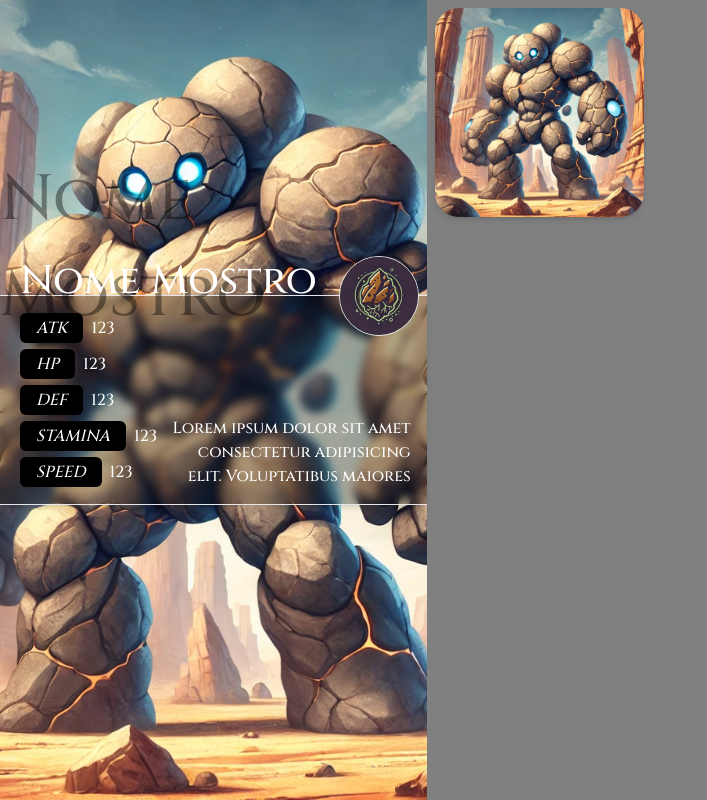
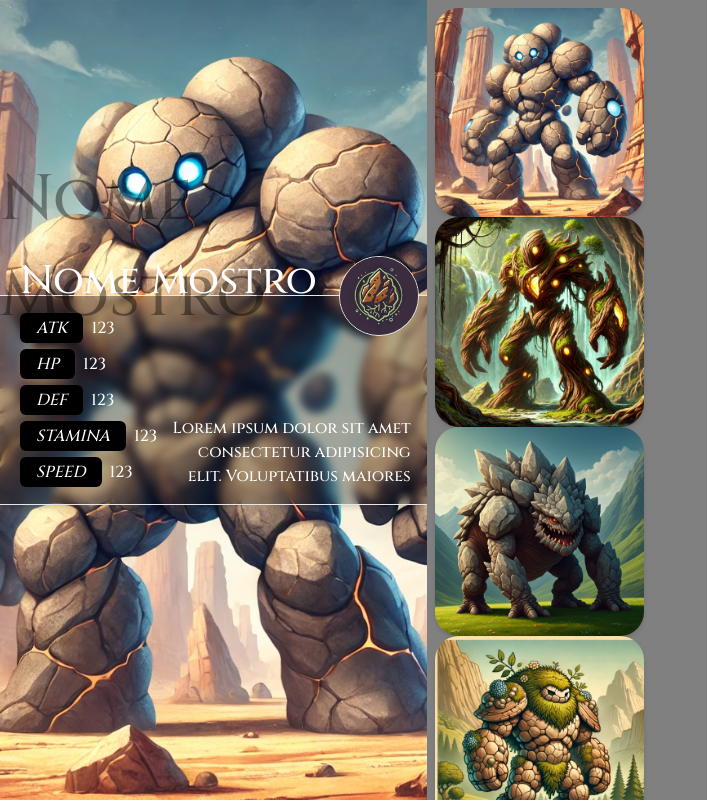
Before and after one commit to JackRosser/monstersfight, an Angular app: page / in a window 1280 px wide. Shown: the top 800 px of the page, without its empty margins (0-707 px from the left). Built offline with nearby package versions, Linux system fonts and the light colour scheme.

Commit message:
monsters

```diff
--- a/src/app/pages/monsterselect/monsterselect.component.html
+++ b/src/app/pages/monsterselect/monsterselect.component.html
@@ -49,8 +49,15 @@
     </div>
   </div>
   <ul class="w-full h-1/2 lg:w-1/2 lg:h-full xl:w-2/3 grid p-2">
-    <li class="w-1/3 md:w-1/4 2xl:w-1/5 cursor-pointer hover:brightness-125">
-      <img [attr.src]="monsterPic" alt="" class="rounded-3xl shadow-md" />
+    <li
+      class="w-1/3 md:w-1/4 2xl:w-1/5 cursor-pointer hover:brightness-125"
+      *ngFor="let monster of monstersList; let i = index"
+    >
+      <img
+        [attr.src]="monstersList[i].img"
+        alt=""
+        class="rounded-3xl shadow-md"
+      />
     </li>
   </ul>
 </section>
```
